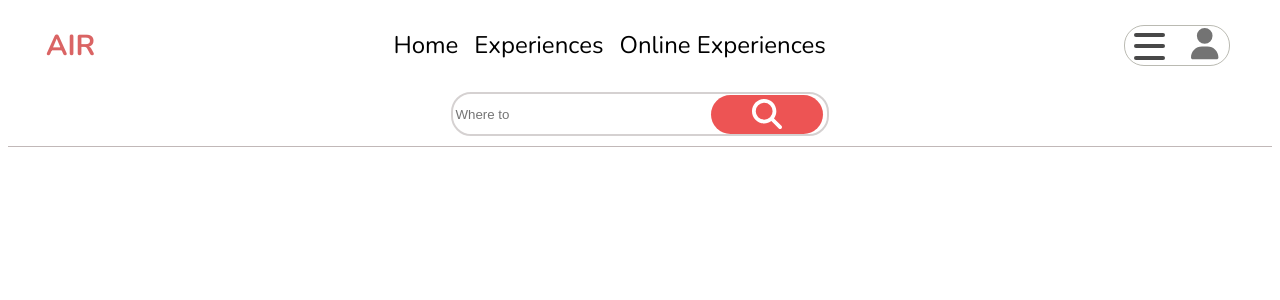
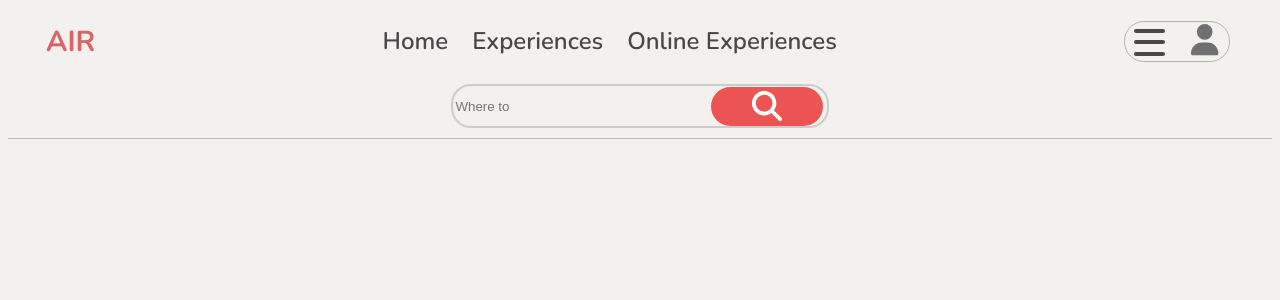
Before and after one commit to afaqfaiz/web_semester_project, a React (Vite) app: page / in a window 1280 px wide. Shown: the top 300 px of the page. Built offline with nearby package versions, Linux system fonts and the light colour scheme.

Commit message:
set color combination of nav and search

```diff
--- a/src/components/Navbar.module.css
+++ b/src/components/Navbar.module.css
@@ -10,9 +10,8 @@ body {
     justify-content: space-between;
     padding: 0.5rem;
 
-    background-color: #ffff;
-    color: inherit;
-    font-weight: 500;
+    color: #484848;
+    font-weight: 600;
     font-size:1.5rem ;
 }
 
@@ -32,12 +31,13 @@ body {
 
 .nav a {
     text-decoration: none;
-    padding: 8px;
+    padding: 4px 12px;
     color: inherit;
 }
 .nav a:hover{
     box-shadow: 0 2px 5px rgba(152, 147, 147, 0.274);
     border-radius: 30px;
+    background-color: #98969656;
 }
 
 /* Hamburger and user icon */
--- a/src/components/searchbar.jsx
+++ b/src/components/searchbar.jsx
@@ -7,6 +7,7 @@ const Search_bar =()=>{
     const [location,setlocation]=useState('');
 
     const handleSearch= () => {
+        //api fetch code
         console.log(`searching for ${location}`)
     }
 
--- a/src/components/searchbar.module.css
+++ b/src/components/searchbar.module.css
@@ -13,9 +13,10 @@
     border: none;
     border-radius: 20px;
     outline: none;
+    background-color:  #f3eeee10;;
 }
 .input_txt:hover{
-    background-color: rgba(225, 223, 221, 0.502);
+    background-color: #fff;
     margin-right: 2px black;
 }
 .sicondiv{
@@ -33,3 +34,10 @@
     width: 100%;
 
 }
+.searchicon:hover{
+    height: 35px;
+}
+.sicondiv:hover{
+    background-color:  rgb(229, 36, 36);
+
+}
--- a/src/pages/Homepage.module.css
+++ b/src/pages/Homepage.module.css
@@ -1,3 +1,6 @@
+body{
+    background-color: #e8e3e382;
+}
 .center_container{
     padding:10px;
     display: flex;               /* Enable flexbox */
```
